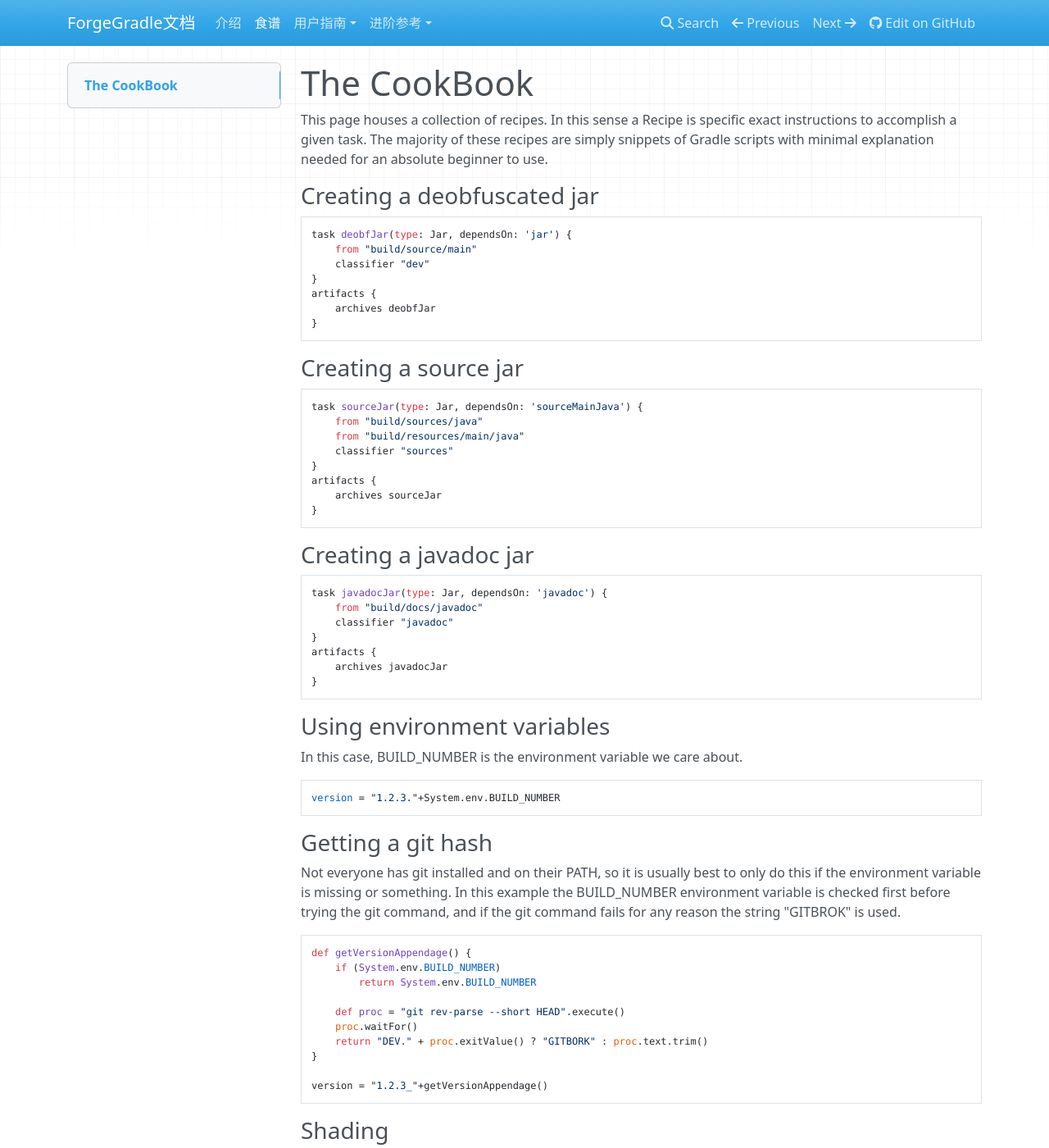
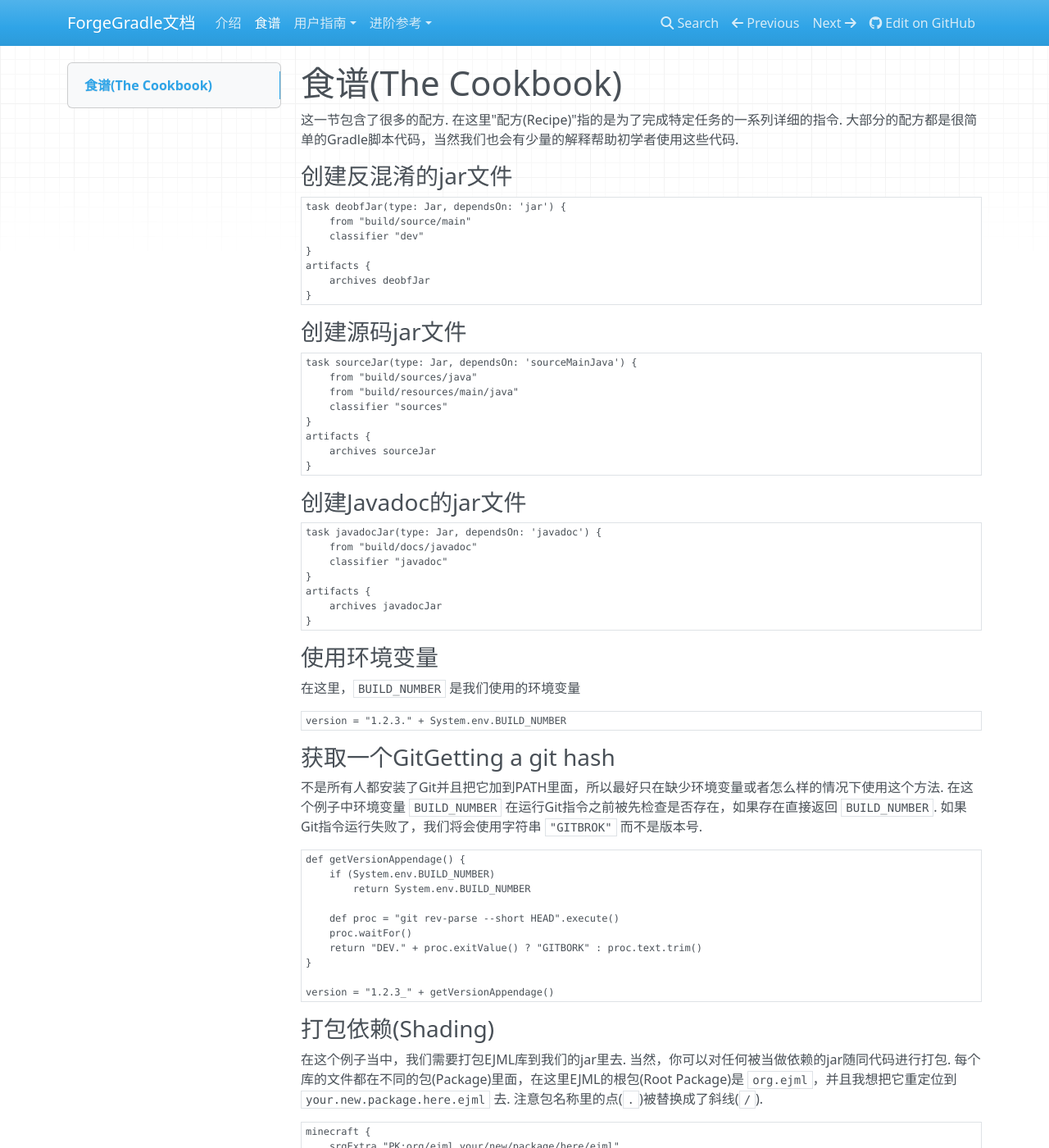
Before and after one commit to Krasjet/ForgeGradle-Documentation-CN, an MkDocs documentation site: the page built from docs/cookbook.md, in a window 1280 px wide and 1400 px high. Shown: the whole window at 82% size. Built offline with MkDocs 1.6.1, drawn with Linux system fonts in a browser that asks for light colours; nearby versions of some CDN libraries; old or Windows-style settings are respelled for this version of MkDocs; some of the changed text lies outside the part shown.

Commit message:
Update the cookbook

````diff
--- a/docs/cookbook.md
+++ b/docs/cookbook.md
@@ -1,8 +1,11 @@
-#The CookBook
-This page houses a collection of recipes. In this sense a Recipe is specific exact instructions to accomplish a given task. The majority of these recipes are simply snippets of Gradle scripts with minimal explanation needed for an absolute beginner to use.
+#食谱(The Cookbook)
 
-###Creating a deobfuscated jar
-```
+这一节包含了很多的配方. 在这里"配方(Recipe)"指的是为了完成特定任务的一系列详细的指令. 大部分的配方都是很简单的Gradle脚本代码，当然我们也会有少量的解释帮助初学者使用这些代码.
+
+
+### 创建反混淆的jar文件
+
+```gradle
 task deobfJar(type: Jar, dependsOn: 'jar') {
     from "build/source/main"
     classifier "dev"
@@ -12,8 +15,9 @@ artifacts {
 }
 ```
 
-###Creating a source jar
-```
+### 创建源码jar文件
+
+```gradle
 task sourceJar(type: Jar, dependsOn: 'sourceMainJava') {
     from "build/sources/java"
     from "build/resources/main/java"
@@ -24,8 +28,9 @@ artifacts {
 }
 ```
 
-###Creating a javadoc jar
-```
+### 创建Javadoc的jar文件
+
+```gradle
 task javadocJar(type: Jar, dependsOn: 'javadoc') {
     from "build/docs/javadoc"
     classifier "javadoc"
@@ -35,15 +40,20 @@ artifacts {
 }
 ```
 
-###Using environment variables
-In this case, BUILD_NUMBER is the environment variable we care about.
-```
-version = "1.2.3."+System.env.BUILD_NUMBER
+### 使用环境变量
+
+在这里，`BUILD_NUMBER` 是我们使用的环境变量
+
+```gradle
+version = "1.2.3." + System.env.BUILD_NUMBER
 ```
 
-### Getting a git hash
-Not everyone has git installed and on their PATH, so it is usually best to only do this if the environment variable is missing or something. In this example the BUILD_NUMBER environment variable is checked first before trying the git command, and if the git command fails for any reason the string "GITBROK" is used.
-```
+### 获取一个GitGetting a git hash
+
+不是所有人都安装了Git并且把它加到PATH里面，所以最好只在缺少环境变量或者怎么样的情况下使用这个方法. 在这个例子中环境变量 `BUILD_NUMBER` 在运行Git指令之前被先检查是否存在，如果存在直接返回 `BUILD_NUMBER`. 如果Git指令运行失败了，我们将会使用字符串 `"GITBROK"` 而不是版本号.
+
+
+```gradle
 def getVersionAppendage() {
     if (System.env.BUILD_NUMBER)
         return System.env.BUILD_NUMBER
@@ -53,12 +63,14 @@ def getVersionAppendage() {
     return "DEV." + proc.exitValue() ? "GITBORK" : proc.text.trim()
 }
 
-version = "1.2.3_"+getVersionAppendage()
+version = "1.2.3_" + getVersionAppendage()
 ```
 
-### Shading
-In this example, the EJML library is being shaded. This can be done with almost any jar you can define as a dependency. Each library has a different package its files are in, in this case EJMLs root package is ```org.ejml```, and I want to relocate it to ```your.new.package.here.ejml```. Notice that the periods have been replaced with slashes.
-```
+### 打包依赖(Shading)
+
+在这个例子当中，我们需要打包EJML库到我们的jar里去. 当然，你可以对任何被当做依赖的jar随同代码进行打包. 每个库的文件都在不同的包(Package)里面，在这里EJML的根包(Root Package)是 `org.ejml`，并且我想把它重定位到 `your.new.package.here.ejml` 去. 注意包名称里的点(`.`)被替换成了斜线(`/`).
+
+```gradle
 minecraft {
     srgExtra "PK:org/ejml your/new/package/here/ejml"
 }
````
